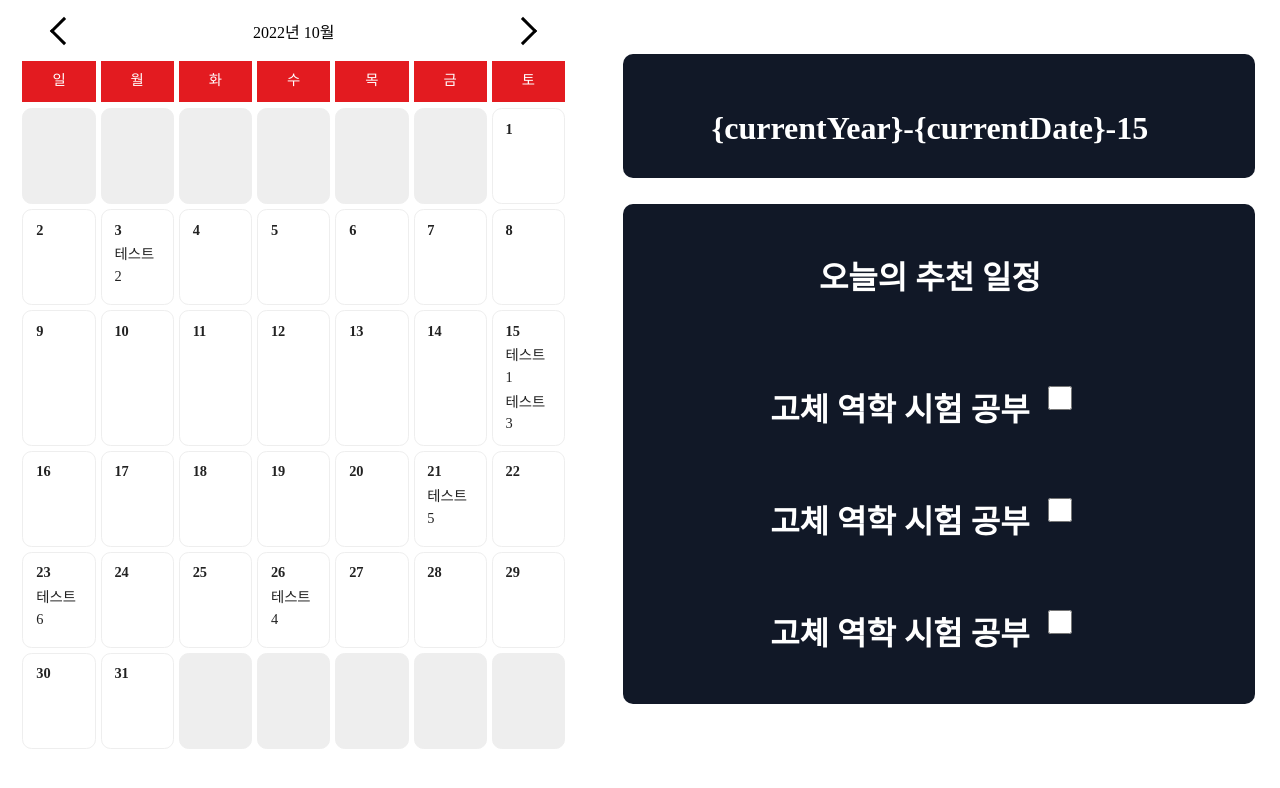
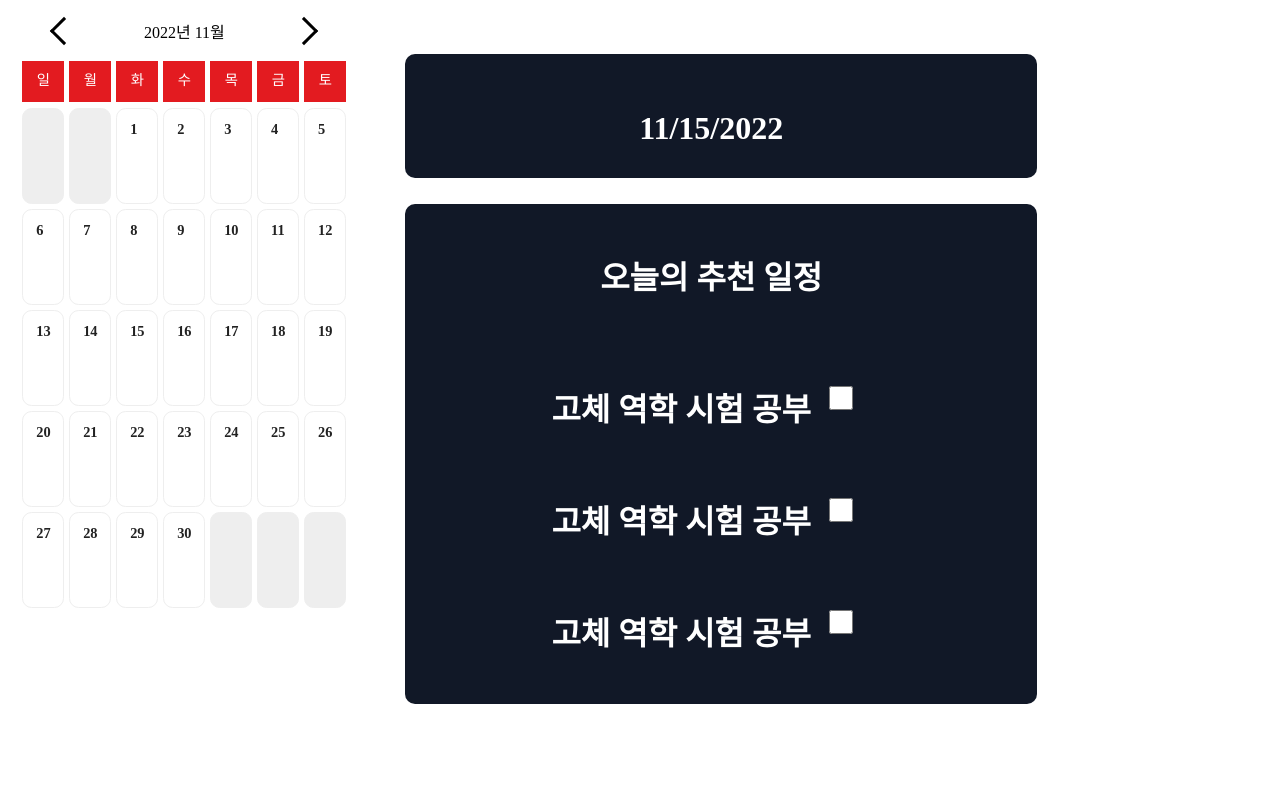
Before and after one commit to kucc/hackathon-team1-frontend, a React (Create React App) app: page / in a window 1280 px wide. Shown: the top 788 px of the page. Built offline with nearby package versions, Linux system fonts and the light colour scheme.

Commit message:
[feat] 전역함수 연결 성공

```diff
--- a/src/App.jsx
+++ b/src/App.jsx
@@ -33,12 +33,8 @@ function App() {
                         element={
                             <div>
                                 <h1>메모 작성하기</h1>
-                                <Form
-                                    onAdd={handleWriteMemo}
-                                    onSubmit={handleAddMemo}
-                                    memo={memo}
-                                />
-                                <Memos memos={memos} />
+                                <Form />
+                                <Memos />
                             </div>
                         }
                     />
--- a/src/Calender.jsx
+++ b/src/Calender.jsx
@@ -1,9 +1,10 @@
 import { useState, useEffect } from 'react';
 import './Calendar.css';
+import useMemosStore from './StoreMemos';
 
 const Calendar = () => {
     const pad = (num) => num.toString().padStart(2, '0');
-    const [date, setDate] = useState(new Date('2022-10-10'));
+    const { date, updateDate } = useMemosStore();
 
     const data = [
         { date: '2022-10-15', content: '테스트1' },
--- a/src/StoreMemos.jsx
+++ b/src/StoreMemos.jsx
@@ -1,6 +1,8 @@
 import create from 'zustand';
 
 const useMemosStore = create((set) => ({
+    date: new Date('2022-11-15'),
+    updateDate: (newDate) => set({ date: newDate }),
     memo: '',
     setMemo: (text) => set({ memo: text }),
     memos: [],
--- a/src/components/Day.jsx
+++ b/src/components/Day.jsx
@@ -1,17 +1,17 @@
 import DayToDo from './DayToDo';
 import { useState } from 'react';
 import Calendar from '../Calender';
+import useMemosStore from '../StoreMemos';
 
 function Day() {
-    const [dayCalenderDate, setDayCalenderDate] = useState(
-        `{currentYear}-{currentDate}-15`
-    );
+    const { date, updateDate } = useMemosStore();
+    const dateString = date.toLocaleDateString(); // or date.toDateString()
 
     return (
         <div className="w-[704px] h-auto relative flex-column  justify-center items-center">
             <div className="w-[632px] h-[124px] pl-[68px] pr-[87px] left-[36px] top-[54px] absolute bg-gray-900 rounded-[10px] justify-start items-center inline-flex">
                 <div className="w-[477px] h-6 text-center text-white text-[32px] font-bold font-['Noto Sans KR'] leading-[48px]">
-                    {dayCalenderDate}
+                    {dateString}
                 </div>
             </div>
             <div className="w-[632px] h-[500px] pl-[15px] pr-[34px] pt-[50px] pb-[124px] left-[36px] top-[204px] absolute bg-gray-900 rounded-[10px] flex-col justify-start items-center gap-[108px] inline-flex">
--- a/src/pages/Home.jsx
+++ b/src/pages/Home.jsx
@@ -1,6 +1,7 @@
 import React, { useState } from 'react';
 import Calendar from '../Calender';
 import Day from '../components/Day';
+import useMemosStore from '../StoreMemos';
 
 function Home() {
     return (
```
Also changed, not shown: src/Zustand.jsx (deleted).
